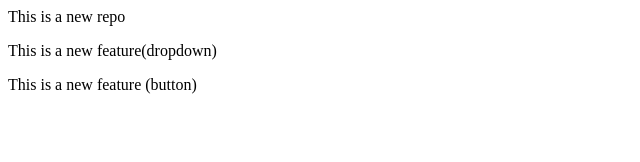
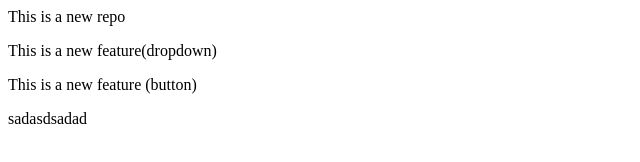
Before and after one commit to Shruti-patel04/localrepo, a plain HTML site: page index.html in a window 1280 px wide. Shown: the whole page, without its empty margins (0-640 px from the left). Drawn offline with Linux system fonts and the light colour scheme.

Commit message:
Add changes

```diff
--- a/index.html
+++ b/index.html
@@ -1,3 +1,5 @@
 <p>This is a new repo</p>
 <p>This is a new feature(dropdown)</p>
 <p>This is a new feature (button)</p>
+
+sadasdsadad
```
Also changed, not shown: style.css (line endings or trailing spaces).
